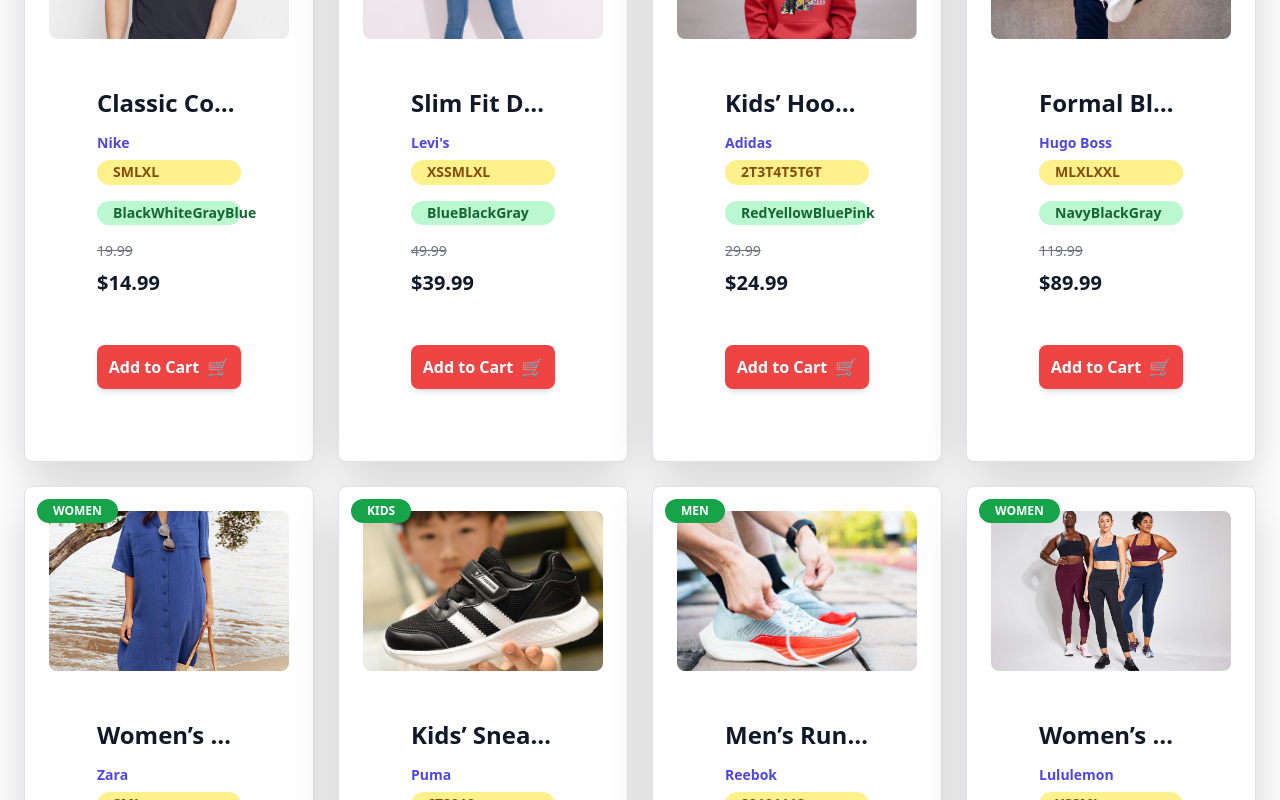
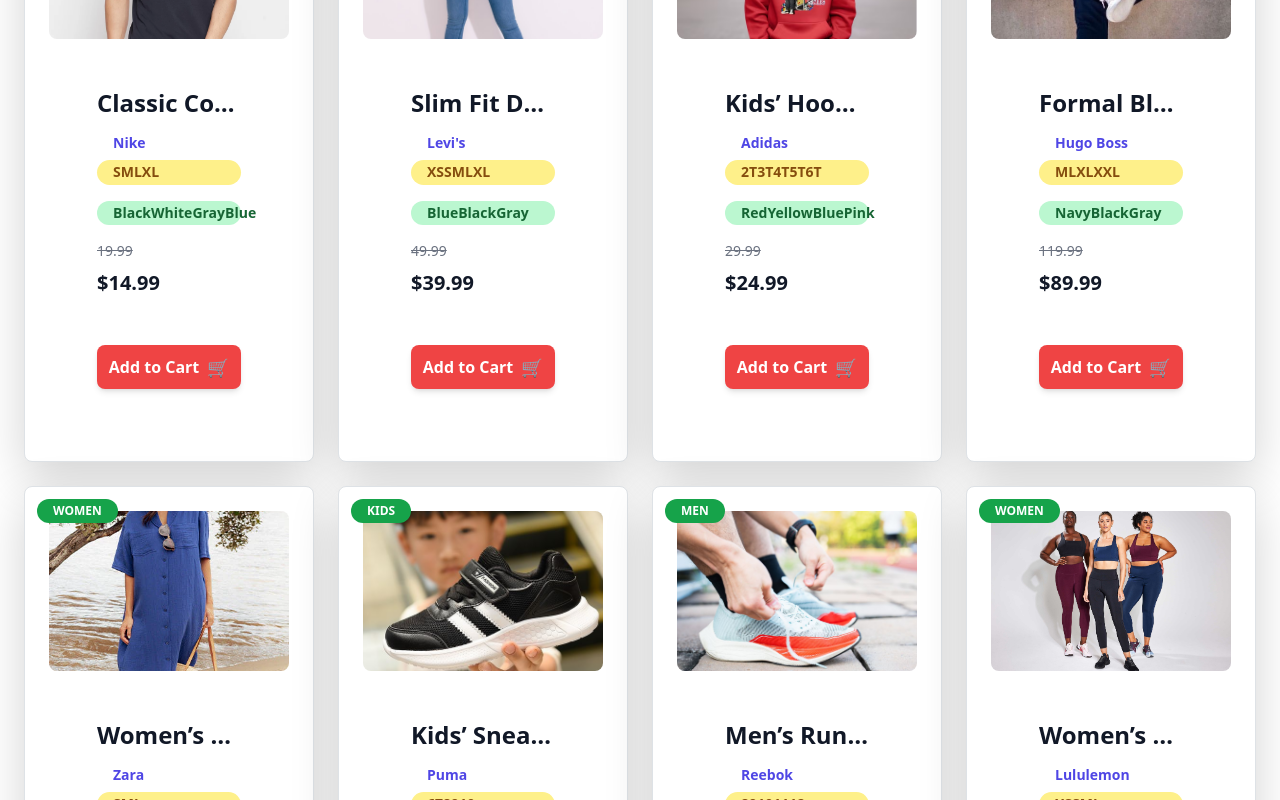
Before and after one commit to waruna-weerasinghe/ITPM-3Y_S2_Project, a React (Create React App) app in the folder frontend/: page / in a window 1280 px wide. Shown: the part 1140-1940 px from the top of the page. Built offline with nearby package versions, Linux system fonts and the light colour scheme.

Commit message:
Update ClothesCard.jsx

```diff
--- a/frontend/src/pages/home/clothes/ClothesCard.jsx
+++ b/frontend/src/pages/home/clothes/ClothesCard.jsx
@@ -25,15 +25,15 @@ const ClothesCard = ({ clothe }) => {
                 {/* Product Details */}
                 <div className="text-sm space-y-2">
                     {/* Brand Section with colorful text */}
-                    <h1 className="text-indigo-600 font-semibold hover:text-indigo-800 transition-colors duration-300">{clothe.brand}</h1>
+                    <h1 className="text-indigo-600  font-semibold hover:text-indigo-800 px-3 transition-colors duration-300">{clothe.brand}</h1>
 
                     {/* Sizes and Colors Section (Stacked vertically) */}
                     <div className="flex flex-col gap-3">
                         {/* Sizes Section with background color and hover effect */}
-                        <h2 className="px-3 py-1 bg-yellow-200 text-yellow-800 rounded-full inline-block font-semibold hover:bg-yellow-300 transition-all duration-300">{clothe.sizes}</h2>
+                        <h2 className="  px-3 py-1 bg-yellow-200 text-yellow-800 rounded-full inline-block font-semibold hover:bg-yellow-300 transition-all duration-300">{clothe.sizes}</h2>
 
                         {/* Colors Section with colorful background and text */}
-                        <h2 className="px-3 py-1 bg-green-200 text-green-800 rounded-full inline-block font-semibold hover:bg-green-300 transition-all duration-300">{clothe.colors}</h2>
+                        <h2 className="px-3 py-1  bg-green-200 text-green-800 rounded-full inline-block font-semibold hover:bg-green-300 transition-all duration-300">{clothe.colors}</h2>
                     </div>
                 </div>
 
```
